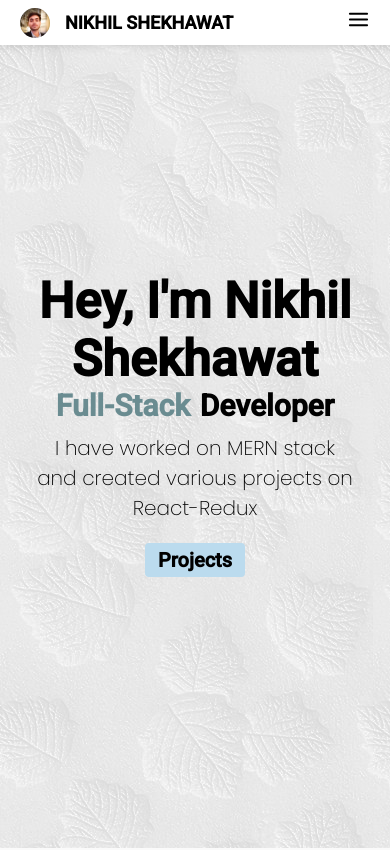
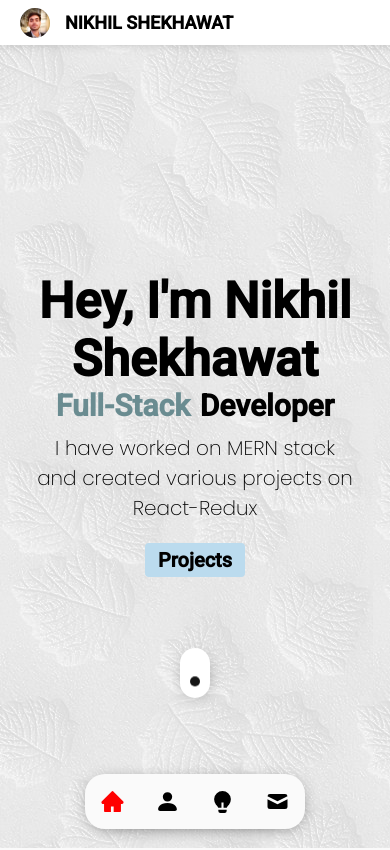
Before and after one commit to nikhil-223/myPortfolio, a React (Create React App) app: page / in a window 390 px wide. Shown: the top 850 px of the page. Built offline with nearby package versions, Linux system fonts and the light colour scheme.

Commit message:
responsive menu and scroll direction

```diff
--- a/src/App.css
+++ b/src/App.css
@@ -27,10 +27,16 @@ body{
     background: var(--bg-color1);
     font-family: 'Roboto', sans-serif;
 }
+*{
+    user-select: none;
+}
 a{
     list-style: none;
     text-decoration: none;
     color: unset;
+}
+a:visited{
+    background-color: none;
 }
 
 @media only screen and (max-width: 950px) {
--- a/src/components/contact/Contact.css
+++ b/src/components/contact/Contact.css
@@ -69,6 +69,7 @@ input[name='name'],input[name='email'] {
 	border: none;
 }
 .contact-form div textarea {
+	font-family: 'Roboto';
 	height: 9rem;
 	max-height: 9rem;
 	outline: none;
@@ -98,7 +99,7 @@ input[name='name'],input[name='email'] {
 .contact-links {
 	position: relative;
 	top: 10rem;
-	gap: 2rem;
+	gap: 1rem;
 	height: 5rem;
 	display: flex;
 	justify-content: flex-start;
@@ -114,7 +115,7 @@ input[name='name'],input[name='email'] {
 		flex-direction: column;
 	}
 	.contact-me {
-		width: 90%;
+		width: 93%;
 		margin: 2rem auto;
 		height: auto;
 		padding: 2rem 3rem;
--- a/src/components/contact/Contact.js
+++ b/src/components/contact/Contact.js
@@ -71,7 +71,7 @@ const Contact = () => {
 						<label htmlFor="message" name="message">
 							Message
 						</label>
-						<textarea type="text" name="message" id="message" />
+						<textarea type="text" name="message" id="message" placeholder="Enter your message" />
 					</div>
 					<div className="button-area">
 						<input type="submit" className="contact-button" value="submit" />
--- a/src/components/home/Home.js
+++ b/src/components/home/Home.js
@@ -58,6 +58,9 @@ const Home = (props,ref) => {
 					<div className="project-button">
 						<a href="#projects">Projects</a>
 					</div>
+					<div className="scroll-indicator">
+						<div className="scroll-inner"></div>
+					</div>
 				</div>
 			</div>
 		</section>
--- a/src/components/home/Home.scss
+++ b/src/components/home/Home.scss
@@ -1,4 +1,4 @@
-#home{
+#home {
 	height: 100.5vh;
 	width: 100%;
 	display: flex;
@@ -6,20 +6,21 @@
 	align-items: center;
 }
 .home-container {
-    width:100%;
+	width: 100%;
 	height: 100%;
 	backdrop-filter: blur(0.2rem);
-    background-image: url('../../images/background.jpg');
+	background-image: url("../../images/background.jpg");
 	// background-image: url('../../images/e71a7e8bb9bbfb7b9875acb9fc2ad864.png');
 	background-color: #eae9ea;
 	display: flex;
+	flex-direction: column;
 	justify-content: center;
 	align-items: center;
 	overflow: hidden;
 	// text-shadow: 0.2rem 0.15rem 0.1rem rgb(189, 167, 167);
 }
 
-.profile-info{
+.profile-info {
 	width: 100%;
 	min-width: 40rem;
 	height: 100%;
@@ -32,16 +33,15 @@
 	align-items: center;
 }
 
-
-.profile-info div:nth-child(2){
+.profile-info div:nth-child(2) {
 	font-size: 3rem;
 	display: flex;
 	gap: 1rem;
 }
-.profile-info div:nth-child(2) span:nth-child(1){
+.profile-info div:nth-child(2) span:nth-child(1) {
 	color: var(--bg-color2);
 }
-.profile-info div:nth-child(3){
+.profile-info div:nth-child(3) {
 	width: 80%;
 	display: flex;
 	justify-content: center;
@@ -49,9 +49,9 @@
 	margin-top: 1rem;
 	font-size: 2rem;
 	font-weight: 100;
-    font-family: 'Poppins', sans-serif;
+	font-family: "Poppins", sans-serif;
 }
-.project-button{
+.project-button {
 	font-size: 2rem;
 	margin-top: 2rem;
 	width: 10rem;
@@ -61,41 +61,41 @@
 	text-align: center;
 }
 
-.visibletext{
+.visibletext {
 	animation: faded 1s;
 }
-@keyframes faded{
-    0%{
+@keyframes faded {
+	0% {
 		opacity: 0;
 		filter: blur(1);
 		transform: translate(-30%);
 	}
-    100%{
+	100% {
 		opacity: 1;
 		filter: blur(0);
 		transform: translate(0%);
 	}
 }
-.visibleimg{
-    animation: faded 1s ;
+.visibleimg {
+	animation: faded 1s;
 }
-@keyframes faded{
-    0%{
+@keyframes faded {
+	0% {
 		opacity: 0;
 		filter: blur(1);
 		transform: translate(-30%);
 	}
-    100%{
+	100% {
 		opacity: 1;
 		filter: blur(0);
 		transform: translate(0%);
 	}
 }
-.hidden{
+.hidden {
 	opacity: 0;
 }
 
-.links{
+.links {
 	position: absolute;
 	left: 0;
 	height: 22rem;
@@ -108,8 +108,8 @@
 	align-items: center;
 }
 
-.links .link-box{
-    width: 4rem ;
+.links .link-box {
+	width: 4rem;
 	height: 4rem;
 	border-radius: 1rem;
 	background-color: transparent;
@@ -120,27 +120,61 @@
 	font-size: 3rem;
 	color: black;
 }
-.links .link-box a{
+.links .link-box a {
 	display: flex;
 	align-items: center;
 	justify-content: center;
 }
 
-.links .link-box:hover{
+.links .link-box:hover {
 	background-color: rgb(224, 228, 230);
 }
 
+.scroll-indicator {
+	position: absolute;
+	bottom: 3rem;
+	width: 3rem;
+	height: 5rem;
+	background-color: white;
+	box-shadow: 0.1rem 0.3rem 2rem -1rem black;
+	border-radius: 1.5rem;
+	display: flex;
+	justify-content: center;
+	padding: auto;
+}
+.scroll-inner {
+	width: 1rem;
+	height: 1rem;
+	transform: translatey(100%);
+	background-color: black;
+	border-radius: 1.5rem;
+	animation: scrollDown 1s linear infinite forwards;
+}
+@keyframes scrollDown {
+	0% {
+		transform: translatey(300%);
+		opacity: 1;
+	}
+	100% {
+		transform: translatey(100%);
+		opacity: 0;
+	}
+}
+
 @media only screen and (max-width: 950px) {
-	.links{
+	.links {
 		display: none;
 	}
-    .profile-info div:nth-child(1){
+	.profile-info div:nth-child(1) {
 		display: flex;
 	}
-    .profile-info div:nth-child(1) span{
+	.profile-info div:nth-child(1) span {
 		text-align: center;
 	}
-    .profile-info div:nth-child(2){
+	.scroll-indicator {
+		bottom: 15rem;
+	}
+	.profile-info div:nth-child(2) {
 		font-size: 3rem;
 		display: flex;
 		gap: 1rem;
--- a/src/components/navbar/Navbar.css
+++ b/src/components/navbar/Navbar.css
@@ -19,6 +19,7 @@
 	cursor: context-menu;
 }
 .menu {
+	position: relative;
 	height: auto;
 	display: flex;
 	align-items: center;
@@ -26,6 +27,13 @@
 	margin-right: 2rem;
 	gap: 1.5rem;
 	transition: all 0.5s;
+}
+.menu-phone{
+	display: none;
+}
+.menu-phone a{
+	display: flex;
+	align-items: center;
 }
 .menu_item {
 	text-decoration: none;
@@ -103,16 +111,22 @@
 	.navbar{
 		font-size: 1.8rem;
 	}
-	.menu{
-		position: absolute;
-		top: 0;
-		left: 100%;
+	.menu-pc{
+		display: none;
+	}
+	.menu-phone{
+		display: flex;
+		position: fixed;
+		bottom: 1.5rem;
+		left: 50%;
+		border-radius: 2rem;
+		gap: 3rem;
+		margin-right: 0;
+		transform: translate(-50%);
+		padding: 1.5rem;
 		background-color: #fafafa;
-		flex-direction: column;
-		padding-top: 70%;
-		width: 100%;
-		height: 100vh;
 		font-size: 2.5rem;
+		box-shadow: 0.1rem 0.3rem 2rem -1rem black;
 	}
 	.hamburger{
 		display: block;
--- a/src/components/navbar/Navbar.js
+++ b/src/components/navbar/Navbar.js
@@ -1,27 +1,26 @@
 import React from "react";
 import "./Navbar.css";
+import {AiFillHome} from 'react-icons/ai'
+import { BsFillPersonFill } from "react-icons/bs";
+import { RiLightbulbFill } from "react-icons/ri";
+import { HiMail } from "react-icons/hi";
 import profilePic from "../../images/profile.jpg";
-import { FiMenu } from "react-icons/fi";
-import { MdClose } from "react-icons/md";
-import { useState } from "react";
 
 const Navbar = (props) => {
 	const { visible } = props;
-	const [menuVisible, setmenuVisible] = useState(false);
 
-	const showMenu = (e) => {
-		if (menuVisible) {
-			document.querySelector(".menu").style.left = "100%";
-			document.body.style.overflow = "scroll";
-			setmenuVisible(false);
-		} else {
-			document.querySelector(".menu").style.left = "0";
-			document.body.style.overflow = "hidden";
-			setmenuVisible(true);
-		}
-	};
+	// fill icon for menu mobile
+	const fillIcon =(e) => {
+		let anchors= Array.from(document.querySelector('.menu-phone').querySelectorAll('a'))
+		anchors.map((item) => {
+			return item.style.color='black';
+		 })
+		e.target.closest("a").style.color='red'
+
+	 }
+
+	//colorset for menu pc
 	const colorset = (e) => {
-		showMenu();
 		document
 			.querySelector('[href="#home"]')
 			.classList.remove("nav-item-active");
@@ -47,7 +46,7 @@ const Navbar = (props) => {
 				<div>
 					<span>NIKHIL SHEKHAWAT</span>
 				</div>
-				<ul className="menu" style={{ left: "100%" }}>
+				<ul className="menu menu-pc">
 					<li className="menu_item">
 						<a href="#home" className="nav-item-active" onClick={colorset}>
 							HOME
@@ -69,9 +68,28 @@ const Navbar = (props) => {
 						</a>
 					</li>
 				</ul>
-				<div className="hamburger" onClick={showMenu}>
-					{menuVisible ? <MdClose /> : <FiMenu />}
-				</div>
+				<ul className="menu menu-phone">
+					<li className="menu_item">
+						<a href="#home" style={{color:'red'}} onClick={fillIcon}>
+							<AiFillHome />
+						</a>
+					</li>
+					<li className="menu_item">
+						<a href="#about" onClick={fillIcon}>
+							<BsFillPersonFill />
+						</a>
+					</li>
+					<li className="menu_item">
+						<a href="#projects" onClick={fillIcon}>
+							<RiLightbulbFill />
+						</a>
+					</li>
+					<li className="menu_item">
+						<a href="#contact" onClick={fillIcon}>
+							<HiMail />
+						</a>
+					</li>
+				</ul>
 			</nav>
 			<div className="linecontainer">
 				<svg
```
Lines whose indentation alone changed are shown as unchanged.
